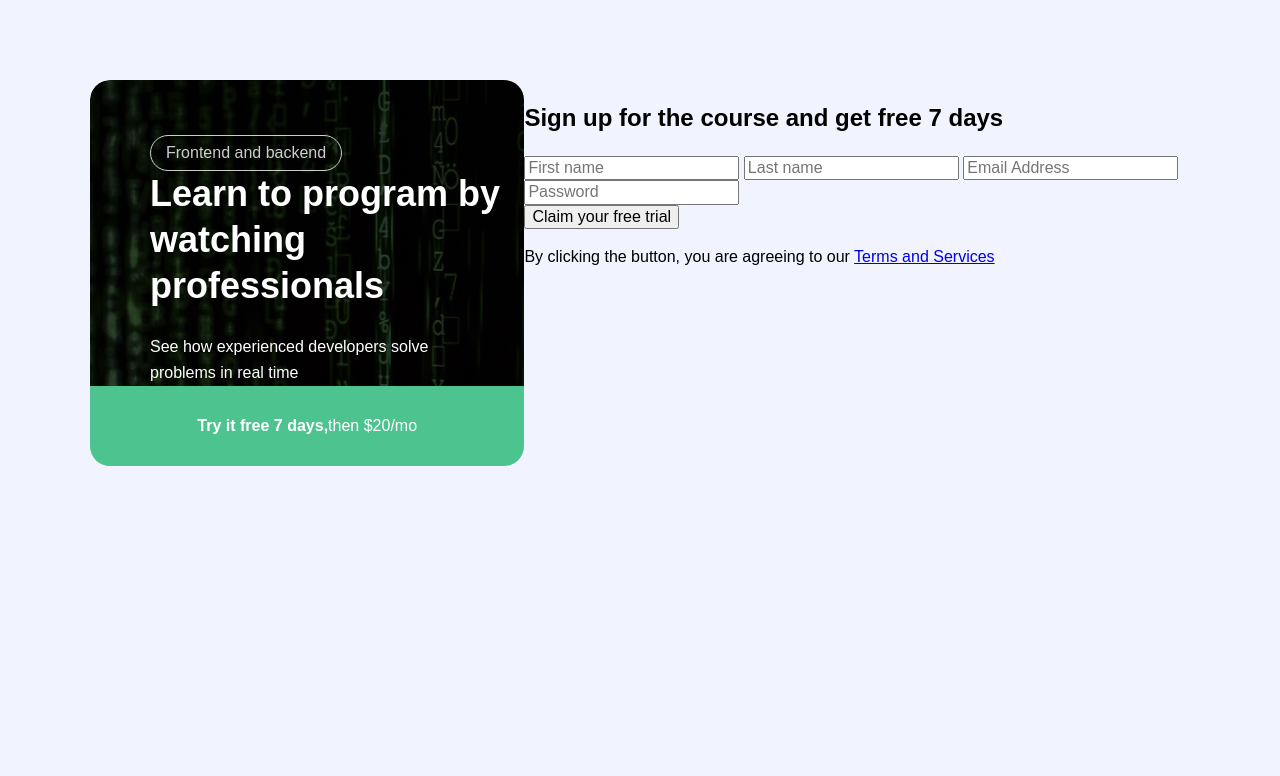
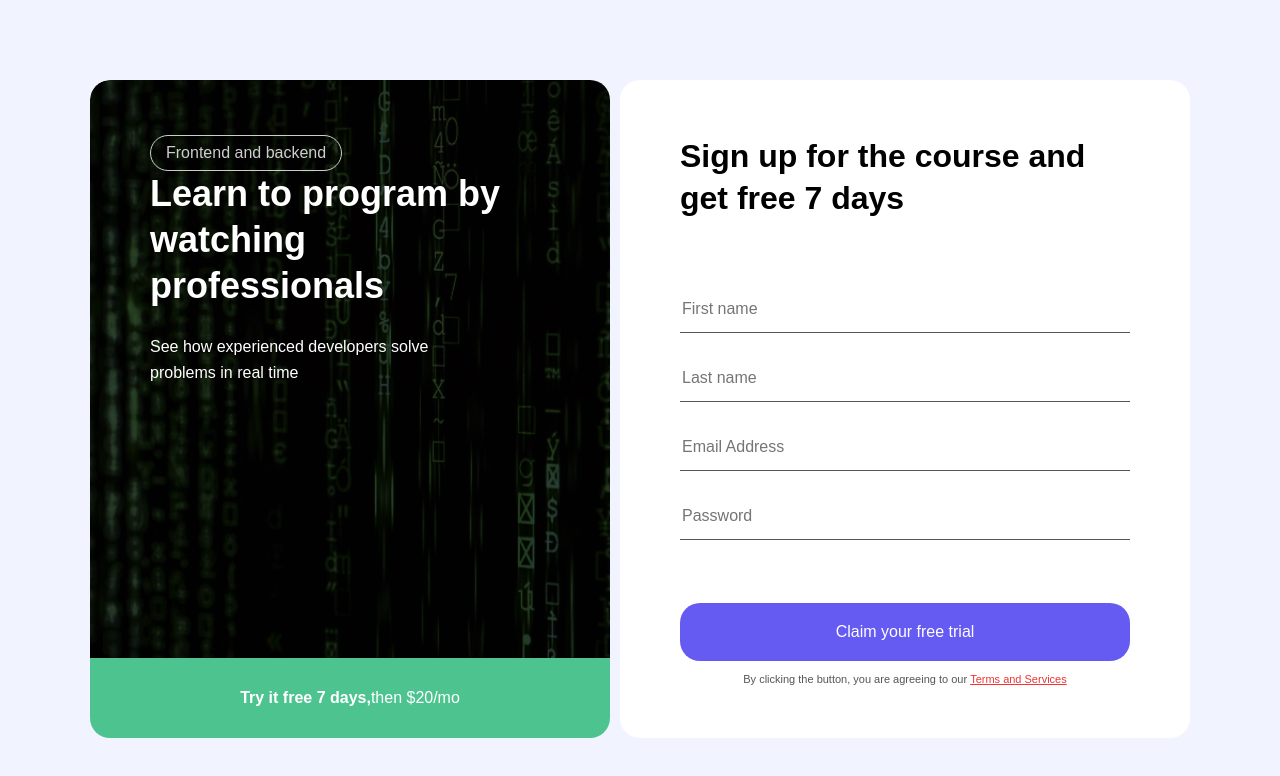
Before and after one commit to Muhammadmustafo882/form-page, a plain HTML site: page index.html in a window 1280 px wide. Drawn offline with Linux system fonts and the light colour scheme.

Commit message:
Add signup form styles

```diff
--- a/css/style.css
+++ b/css/style.css
@@ -56,6 +56,11 @@ html{
     box-sizing: inherit;
 }
 
+*:focus{
+    outline: 2px dotted var(--purple);
+    outline-offset: 3px;
+}
+
 body{
     display: flex;
     flex-direction: column;
@@ -103,6 +108,7 @@ display: flex;
 }
 
 .hero-main {
+    flex-grow: 1;
     --text-color:#fff;
     display: flex;
     flex-direction: column;
@@ -147,6 +153,70 @@ display: flex;
     text-align: center;
 }
 
+.signup-form {
+    width: 100%;
+    max-width: 570px;
+    padding: 55px 60px 40px;
+    background-color: #fff;
+    border-radius: 20px;
+    margin-left: 10px;
+}
+
+.signup-form-headig {
+    color: #000;
+    font-size: 32px;
+    font-weight: 600;
+    line-height: 42px;
+    margin: 0;
+    margin-bottom: 80px;
+}
+
+.input-fieds {
+    margin-bottom: 63px;
+    display: flex;
+    flex-direction: column;
+}
+
+.form-input {
+    display: block;
+    color: #000;
+    font-size: 16px;
+    font-weight: 500;
+    line-height: normal;
+    border: 0;
+    border-bottom: 1px solid #555;
+    padding-bottom: 14px;
+}
+
+.form-input:not(:last-child){
+    margin-bottom: 35px;
+}
+
+.button {
+    width: 100%;
+    display: block;
+    padding: 20px 0;
+    background-color: var(--purple);
+    color: #fff;
+    border: 0;
+    border-radius: 20px;
+    cursor: pointer;
+}
+
+.signup-form-notice {
+    color: #555;
+    font-size: 11px;
+    font-weight: 400;
+    line-height: 15px;
+    text-align: center;
+}
+
+.signup-form-notice-link {
+    color: #f03535;
+    font-weight: 500;
+    text-decoration-line: underline;
+}
+
 
 @media
 only screen and (-webkit-min-device-pixel-ratio: 2),
@@ -155,5 +225,8 @@ only screen and (     -o-min-device-pixel-ratio: 2/1),
 only screen and (        min-device-pixel-ratio: 2),
 only screen and (                min-resolution: 192dpi),
 only screen and (                min-resolution: 2dppx) {
-
+.hero-main{
+    background-image: url("../img/Rectangle\ 6@2x.jpg");
+    background-repeat: no-repeat;
 }
+}
```
